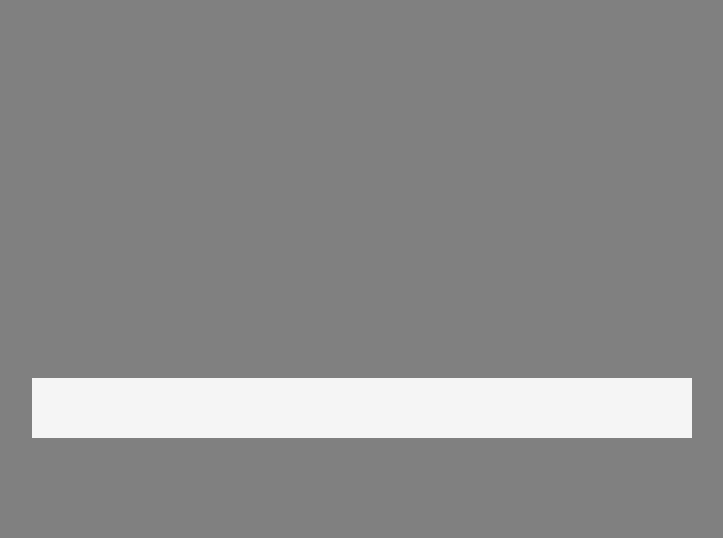
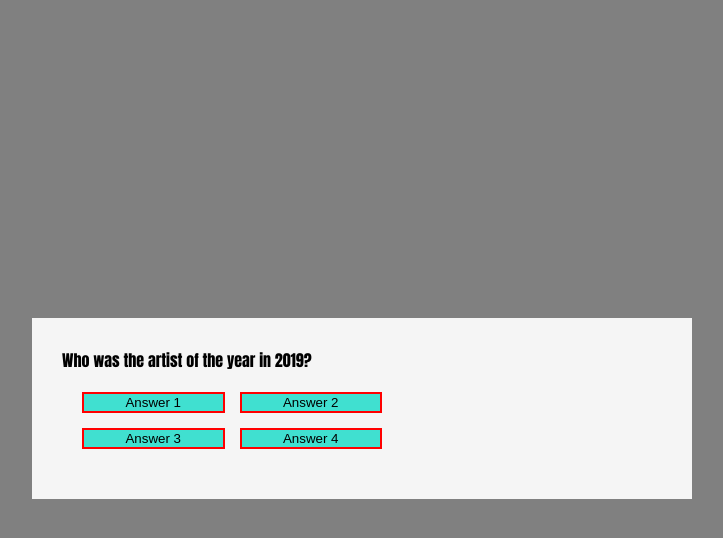
Before and after one commit to xxmakveli22xx/homework4, a plain HTML site: page index.html in a window 1280 px wide. Both pictures are taken after a click on the button "Start". Shown: the whole page, without its empty margins (278-1001 px from the left). Drawn offline with Linux system fonts and the light colour scheme.

Commit message:
updated the first question

```diff
--- a/index.html
+++ b/index.html
@@ -9,8 +9,8 @@
 
 
       <div class="container">
-          <div id="questions-contanier " class="hide">
-             <div id="questions" class="text-center">This is a game of random shark questions.</div>
+          <div id="questions-contanier" class="hide">
+             <div id="questions" class="text-center"></div>
              <div id="answer-buttons" class="btn-grid">
                  <button class="btn">Answer 1</button>
                  <button class="btn">Answer 2</button>
--- a/javascrip.js
+++ b/javascrip.js
@@ -26,20 +26,44 @@
 
 var startEl = document.getElementById("start-btn");
 var questionEl = document.getElementById("questions");
+var questionConEl = document.getElementById("questions-contanier");
+
+//this will track which question the game is on
+var questionTracker = 0;
 
 startEl.addEventListener('click', startGame);
 
-
+  //this function will start the game
 function startGame(){
   console.log("inside the start button");
   startEl.classList.add("hide");
   startQuestions();
-
+  printAnswers();
 
 };
 
+//this function will print the questions to the screen
+
 function startQuestions(){
-   questionEl.textContent.questionArray;
+   questionConEl.classList.remove("hide");
+   questionEl.innerHTML = questions[questionTracker].question;
+   append
    console.log("inside questions");
 
 };
+
+function printAnswers(){
+console.log("starting the array ");
+for(var i =0;i < questionArray.length; i++){
+  console.log(questionKey[i]);
+  console.log("in the loop");
+}
+
+
+ /* for (var i = 0; i < .length; i++) {
+    var btn = document.createElement("answer-buttons");
+    var t = document.textcontent(listBrand[i]);
+    btn.appendChild(t);
+    document.body.appendChild(btn);
+*/
+}
```
